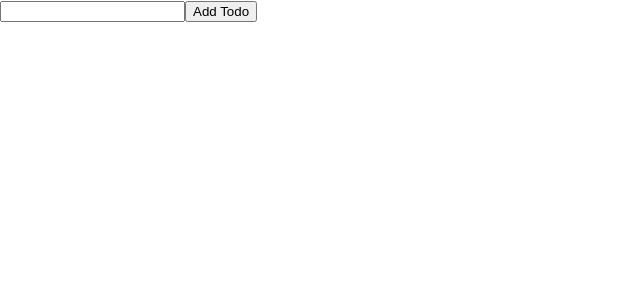
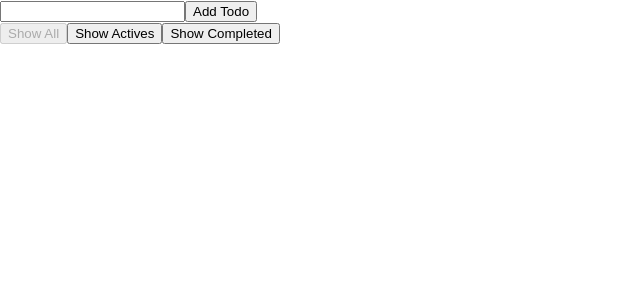
Before and after one commit to austin-hero/react-redux-setup, a React (Create React App) app: page / in a window 1280 px wide. Shown: the top 300 px of the page, without its empty margins (0-640 px from the left). Built offline with nearby package versions, Linux system fonts and the light colour scheme.

Commit message:
create a filter for todos

```diff
--- a/src/Todos/ducks/actions.js
+++ b/src/Todos/ducks/actions.js
@@ -10,4 +10,9 @@ const toggleTodo = id => ({
   id
 })
 
-export { addTodo, toggleTodo }
+const setVisibilityFilter = filter => ({
+  type: types.SET_VISIBILITY_FILTER,
+  filter
+})
+
+export { addTodo, toggleTodo, setVisibilityFilter }
--- a/src/Todos/ducks/reducers.js
+++ b/src/Todos/ducks/reducers.js
@@ -1,4 +1,5 @@
 import * as types from "./types"
+import * as filters from "../filters"
 import { combineReducers } from "redux"
 
 const todosReducer = (state = [], action) => {
@@ -26,8 +27,18 @@ const todosReducer = (state = [], action) => {
   }
 }
 
+const filterReducer = (state = filters.SHOW_ALL, action) => {
+  switch (action.type) {
+    case types.SET_VISIBILITY_FILTER:
+      return action.filter
+    default:
+      return state
+  }
+}
+
 const reducer = combineReducers({
-  todosReducer
+  todosReducer,
+  filterReducer
 })
 
 export default reducer
--- a/src/Todos/ducks/types.js
+++ b/src/Todos/ducks/types.js
@@ -1,4 +1,5 @@
 const ADD_TODO = "ADD_TODO"
 const TOGGLE_TODO = "TOGGLE_TODO"
+const SET_VISIBILITY_FILTER = "SET_VISIBILITY_FILTER"
 
-export { ADD_TODO, TOGGLE_TODO }
+export { ADD_TODO, TOGGLE_TODO, SET_VISIBILITY_FILTER }
--- /dev/null
+++ b/src/Todos/filters.js
@@ -0,0 +1,3 @@
+export const SHOW_ALL = "SHOW_ALL"
+export const SHOW_ACTIVE = "SHOW_ACTIVE"
+export const SHOW_COMPLETED = "SHOW_COMPLETED"
--- a/src/Todos/index.js
+++ b/src/Todos/index.js
@@ -1,11 +1,11 @@
 import React from "react"
 import { connect } from "react-redux"
 import { bindActionCreators } from "redux"
-import { addTodo, toggleTodo } from "./ducks/actions"
+import { addTodo, toggleTodo, setVisibilityFilter } from "./ducks/actions"
+import * as filters from "./filters"
 
-const Todos = ({ todos, addTodo, toggleTodo }) => {
+const Todos = ({ filter, todos, addTodo, toggleTodo, setVisibilityFilter }) => {
   let input
-  console.log(todos)
   return (
     <div>
       <input ref={node => (input = node)} />
@@ -29,16 +29,49 @@ const Todos = ({ todos, addTodo, toggleTodo }) => {
           {todo.name}
         </li>
       ))}
+      <br />
+      <button
+        disabled={filter === filters.SHOW_ALL}
+        onClick={() => setVisibilityFilter(filters.SHOW_ALL)}
+      >
+        Show All
+      </button>
+      <button
+        disabled={filter === filters.SHOW_ACTIVE}
+        onClick={() => setVisibilityFilter(filters.SHOW_ACTIVE)}
+      >
+        Show Actives
+      </button>
+      <button
+        disabled={filter === filters.SHOW_COMPLETED}
+        onClick={() => setVisibilityFilter(filters.SHOW_COMPLETED)}
+      >
+        Show Completed
+      </button>
     </div>
   )
 }
 
+const getVisibleTodos = (filter, todos) => {
+  switch (filter) {
+    case filters.SHOW_ALL:
+      return todos
+    case filters.SHOW_ACTIVE:
+      return todos.filter(todo => todo.completed === false)
+    case filters.SHOW_COMPLETED:
+      return todos.filter(todo => todo.completed === true)
+    default:
+      throw new Error("Invalid filter")
+  }
+}
+
 const mapStateToProps = state => ({
-  todos: state.todosReducer
+  filter: state.filterReducer,
+  todos: getVisibleTodos(state.filterReducer, state.todosReducer)
 })
 
 const mapDispatchToProps = dispatch =>
-  bindActionCreators({ addTodo, toggleTodo }, dispatch)
+  bindActionCreators({ addTodo, toggleTodo, setVisibilityFilter }, dispatch)
 
 export default connect(
   mapStateToProps,
```
